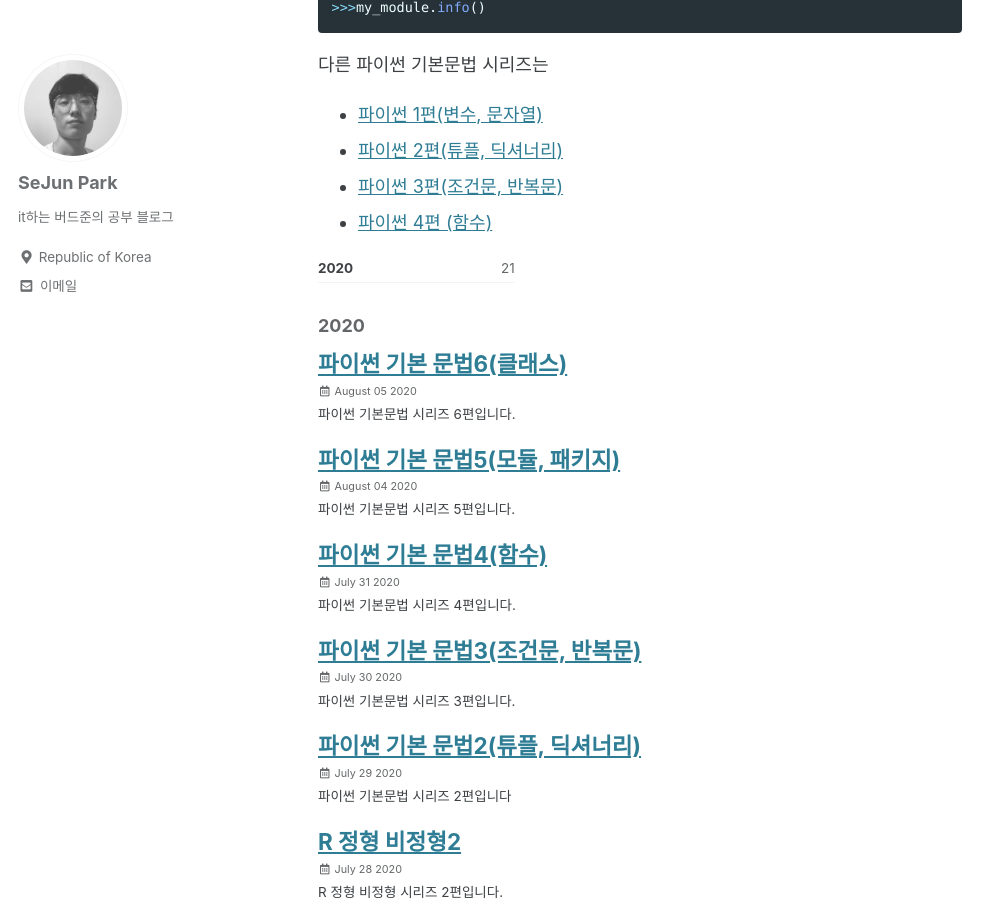
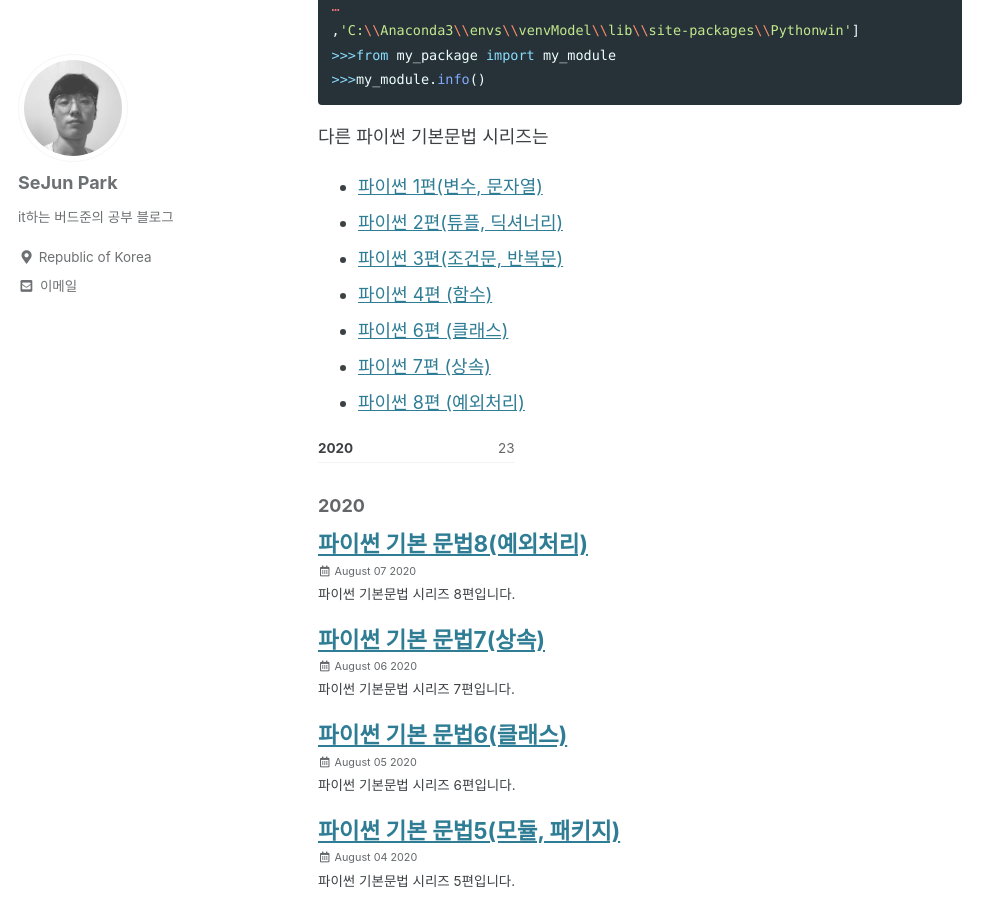
Before and after one commit to pkt369/temp_pkt369.github.io, a Jekyll site: the page built from _posts/2020-08-04-pythonBasic5.md, in a window 1280 px wide and 900 px high, scrolled down 2717 px. Shown: the whole window, without its empty margins (0-1006 px from the left). Built offline with Jekyll 4.4.1, drawn with Linux system fonts in a browser that asks for light colours; cached includes are drawn as plain includes; comment, search, counter and statistics services are not loaded; some of the changed lines change nothing that is shown; some of the changed text lies outside the part shown.

Commit message:
pythonBasic8

````diff
--- a/_posts/2020-07-29-pythonBasic2.md
+++ b/_posts/2020-07-29-pythonBasic2.md
@@ -18,6 +18,8 @@ categoris : python
 - [파이썬 4편 (함수)](https://pkt369.github.io/pythonBasic4/)
 - [파이썬 5편 (모듈, 패키지)](https://pkt369.github.io/pythonBasic5/)
 - [파이썬 6편 (클래스)](https://pkt369.github.io/pythonBasic6/)
+- [파이썬 7편 (상속)](https://pkt369.github.io/pythonBasic7/)
+- [파이썬 8편 (예외처리)](https://pkt369.github.io/pythonBasic8/)
 
 
 <h4>튜플(Tuple)</h4>
@@ -132,3 +134,5 @@ print(longitude) --> 126.986
 - [파이썬 4편 (함수)](https://pkt369.github.io/pythonBasic4/)
 - [파이썬 5편 (모듈, 패키지)](https://pkt369.github.io/pythonBasic5/)
 - [파이썬 6편 (클래스)](https://pkt369.github.io/pythonBasic6/)
+- [파이썬 7편 (상속)](https://pkt369.github.io/pythonBasic7/)
+- [파이썬 8편 (예외처리)](https://pkt369.github.io/pythonBasic8/)
--- a/_posts/2020-07-30-pythonBasic3.md
+++ b/_posts/2020-07-30-pythonBasic3.md
@@ -18,6 +18,8 @@ categoris : Python
 - [파이썬 4편 (함수)](https://pkt369.github.io/pythonBasic4/)
 - [파이썬 5편 (모듈, 패키지)](https://pkt369.github.io/pythonBasic5/)
 - [파이썬 6편 (클래스)](https://pkt369.github.io/pythonBasic6/)
+- [파이썬 7편 (상속)](https://pkt369.github.io/pythonBasic7/)
+- [파이썬 8편 (예외처리)](https://pkt369.github.io/pythonBasic8/)
 
 <h4>조건문</h4>
 
@@ -136,3 +138,5 @@ items()는 키와 값을 둘다 반환하는 메소드이다. 따라서 포문
 - [파이썬 4편 (함수)](https://pkt369.github.io/pythonBasic4/)
 - [파이썬 5편 (모듈, 패키지)](https://pkt369.github.io/pythonBasic5/)
 - [파이썬 6편 (클래스)](https://pkt369.github.io/pythonBasic6/)
+- [파이썬 7편 (상속)](https://pkt369.github.io/pythonBasic7/)
+- [파이썬 8편 (예외처리)](https://pkt369.github.io/pythonBasic8/)
--- a/_posts/2020-07-31-pythonBasic4.md
+++ b/_posts/2020-07-31-pythonBasic4.md
@@ -20,6 +20,8 @@ comments : true
 - [파이썬 3편(조건문, 반복문)](https://pkt369.github.io/pythonBasic3/)
 - [파이썬 5편 (모듈, 패키지)](https://pkt369.github.io/pythonBasic5/)
 - [파이썬 6편 (클래스)](https://pkt369.github.io/pythonBasic6/)
+- [파이썬 7편 (상속)](https://pkt369.github.io/pythonBasic7/)
+- [파이썬 8편 (예외처리)](https://pkt369.github.io/pythonBasic8/)
 
 <h3>함수</h3>
 
@@ -214,3 +216,5 @@ pass 를 통해서 클래스나 함수를 비울수 있으나 사용을하면
 - [파이썬 3편(조건문, 반복문)](https://pkt369.github.io/pythonBasic3/)
 - [파이썬 5편 (모듈, 패키지)](https://pkt369.github.io/pythonBasic5/)
 - [파이썬 6편 (클래스)](https://pkt369.github.io/pythonBasic6/)
+- [파이썬 7편 (상속)](https://pkt369.github.io/pythonBasic7/)
+- [파이썬 8편 (예외처리)](https://pkt369.github.io/pythonBasic8/)
--- a/_posts/2020-08-04-pythonBasic5.md
+++ b/_posts/2020-08-04-pythonBasic5.md
@@ -20,6 +20,8 @@ comments : true
 - [파이썬 3편(조건문, 반복문)](https://pkt369.github.io/pythonBasic3/)
 - [파이썬 4편 (함수)](https://pkt369.github.io/pythonBasic4/)
 - [파이썬 6편 (클래스)](https://pkt369.github.io/pythonBasic6/)
+- [파이썬 7편 (상속)](https://pkt369.github.io/pythonBasic7/)
+- [파이썬 8편 (예외처리)](https://pkt369.github.io/pythonBasic8/)
 
 <h4>모듈(Module)</h4>
 
@@ -103,3 +105,6 @@ exam)
 - [파이썬 2편(튜플, 딕셔너리)](https://pkt369.github.io/pythonBasic2/)
 - [파이썬 3편(조건문, 반복문)](https://pkt369.github.io/pythonBasic3/)
 - [파이썬 4편 (함수)](https://pkt369.github.io/pythonBasic4/)
+- [파이썬 6편 (클래스)](https://pkt369.github.io/pythonBasic6/)
+- [파이썬 7편 (상속)](https://pkt369.github.io/pythonBasic7/)
+- [파이썬 8편 (예외처리)](https://pkt369.github.io/pythonBasic8/)
--- a/_posts/2020-08-05-pythonBasic6.md
+++ b/_posts/2020-08-05-pythonBasic6.md
@@ -20,6 +20,8 @@ comments : true
 - [파이썬 3편(조건문, 반복문)](https://pkt369.github.io/pythonBasic3/)
 - [파이썬 4편 (함수)](https://pkt369.github.io/pythonBasic4/)
 - [파이썬 5편 (모듈, 패키지)](https://pkt369.github.io/pythonBasic5/)
+- [파이썬 7편 (상속)](https://pkt369.github.io/pythonBasic7/)
+- [파이썬 8편 (예외처리)](https://pkt369.github.io/pythonBasic8/)
 
 <br>
 
@@ -136,3 +138,5 @@ if __name__ == '__main__':
   - [파이썬 3편(조건문, 반복문)](https://pkt369.github.io/pythonBasic3/)
   - [파이썬 4편 (함수)](https://pkt369.github.io/pythonBasic4/)
   - [파이썬 5편 (모듈, 패키지)](https://pkt369.github.io/pythonBasic5/)
+  - [파이썬 7편 (상속)](https://pkt369.github.io/pythonBasic7/)
+  - [파이썬 8편 (예외처리)](https://pkt369.github.io/pythonBasic8/)
--- /dev/null
+++ b/_posts/2020-08-06-pythonBasic7.md
@@ -0,0 +1,299 @@
+---
+
+layout : posts
+
+title : "파이썬 기본 문법7(상속)"
+
+date : 2020-08-06
+
+categoris : Python
+
+comments : true
+
+---
+
+파이썬 기본문법 시리즈 7편입니다.
+
+다른 파이썬 기본문법 시리즈는
+- [파이썬 1편(변수, 문자열)](https://pkt369.github.io/pythonBasic1/)
+- [파이썬 2편(튜플, 딕셔너리)](https://pkt369.github.io/pythonBasic2/)
+- [파이썬 3편(조건문, 반복문)](https://pkt369.github.io/pythonBasic3/)
+- [파이썬 4편 (함수)](https://pkt369.github.io/pythonBasic4/)
+- [파이썬 5편 (모듈, 패키지)](https://pkt369.github.io/pythonBasic5/)
+- [파이썬 6편 (클래스)](https://pkt369.github.io/pythonBasic6/)
+- [파이썬 8편 (예외처리)](https://pkt369.github.io/pythonBasic8/)
+
+<h3>상속</h3>
+
+**정의**
+- class 기반 클래스: #멤버 정의
+- class 파생클래스(기반클래스):
+  - 아무 멤버를 정의하지 않아도 기반 클래스의 모든 것을 물려받아 갖게 됨.
+  - 단, private 멤버(__ 로 시작되는 이름을 갖는 멤버)는 제외.
+
+```python
+class Base:
+  def __init__(self):
+    print(self)
+    self.message = "Hello, World"
+
+  def print_message(self):
+    print(self.message)
+
+class Derived(Base):
+  pass
+
+if __name__ == '__main__':
+  base = Base()
+  base.print_message()
+
+  a = Derived()
+  a.print_message()
+```
+
+위의 코드를 보시면 `Derived(Base)`를 통해 상속을 받고 `main`에서 `pass`를 적었음에도 불구하고 `Base`의 함수를 쓰고 있는 것을 볼 수 있습니다.
+
+<br>
+
+**다형성**
+- 여러가지 형태를 가질 수 있는 능력
+
+```python
+# 다형성(Polymorphism)
+class ArmorSuite:
+  def armor(self):
+    print('armored.')
+
+class IronMan(ArmorSuite):
+  pass
+
+def get_armored(suite):
+  suite.armor()
+
+if __name__ == '__main__':
+  suite = ArmorSuite()
+  get_armored(suite)
+
+  iron_man = IronMan()
+  get_armored(iron_man)
+```
+
+위의 코드를 보면 IronMan에서 상속을 받아서 다른 클래스지만 같은 결과값을 가져오는 것을 알수 있다.
+
+같은 모양의 코드가 다른 기능을 하는것이 다형성이다.
+
+<br>
+
+**super()**
+- 부모클래스의 객체 역할을 하는 프록시(Proxy)를 반환하는 내장 함수.
+
+```python
+class A:
+    def __init__(self):
+        print("A.__init__()")
+        self.message = "Hello"
+
+class B(A):
+    def __init__(self):
+        super().__init__()      #A.__init__(self)
+        print("B.__init__()")
+
+        print("self.message is "+ self.message)
+
+if __name__ =="__main__":
+    obj = B()
+
+    print(obj.message)
+```
+
+위의 코드를 보면 `self.message`가 생성자에 있는데 A 클래스를 생성하지않아서 B에서 생성을 해서 사용하는 것을 볼수 있다.
+
+클래스가 생성되지 않으면 `self.message`가 생성이 되지 않는다는 것을 알 수 있다.
+
+<br>
+
+**다중 상속**
+- 자식클래스 하나가 여러 부모 클래스로부터 상속받는 것.
+
+```python
+class A:
+  pass
+
+class B:
+  pass
+
+class C:
+  pass
+
+class D(A,B,C):
+  pass
+```
+
+만약 A에 있는 함수가 B에도 똑같은 이름의 함수가 있다면 매개변수에서 앞에 있는 A의 함수를 사용하게 된다.
+
+<br>
+
+**오버라이딩**
+- 부모클래스로 부터 상속받은 메서드를 다시 자식 클래스에 정의하는것
+
+```python
+class A:
+  def message(self):
+    print("A")
+
+class B(A):
+  def message(self):
+    print("B")
+
+if __name__=='__main__':
+  B().message()
+```
+
+위의 코드의 답은 B가 나온다. 똑같은 이름의 message를 상속받지만 오버라이딩하면서 A의 기능에서 변경해서 사용했다.
+
+<br>
+
+**데코레이터**
+- 함수를 꾸미는 객체
+- `__call__()` 메서드를 구현하는 클래스
+  - 객체를 함수 호출 방식으로 사용하게 만드는 메서드
+
+```python
+class Callable:
+    def __call__(self):
+        print("I am called")
+
+if __name__ == '__main__':
+    obj = Callable()
+    obj()
+```
+
+위의 코드를 보면 obj()를 볼수 있는데 `obj()`를 부르면 call의 메서드를 부르게 된다.
+
+응용)
+
+```python
+class MyDecorator:
+    def __init__(self, f):
+        print("Initializing MyDecorator...")
+        self.func = f #MyDecorator의 func 데이터 속성이 print_hello를 받아둠.
+
+    def __call__(self):
+        print("Begin:{0}".format(self.func.__name__))
+
+        self.func() # __call()__ 메서드가 호출되면 생성자에서 저장해둔 함수
+
+        print("End:{0}".format(self.func.__name__))
+
+def print_hello():
+        print("Hello")
+
+if __name__=='__main__':
+    print_hello2 = MyDecorator(print_hello)
+
+    print_hello2()
+```
+
+```python
+class MyDecorator:
+    def __init__(self, f):
+        print("Initializing MyDecorator...")
+        self.func= f
+
+    def __call__(self):
+        print("Begin:{0}".format(self.func.__name__))
+        self.func()
+        print("End:{0}".format(self.func.__name__))
+
+@MyDecorator
+def print_hello():
+    print("hello!!!!")
+
+if __name__ == '__main__':
+    print_hello()
+```
+
+위 코드에서는 일반 코드이고 밑에 코드는 @데코레이션을 사용한 코드입니다. 보시면 간결해지신것을 보실수 있습니다.
+
+두개다 같은
+`Initializing MyDecorator...`
+`Begin:print_hello`
+`hello!!!!`
+`End:print_hello`
+가 나오게 됩니다.
+
+<br>
+
+**for문 순회 가능 객체 만들기**
+예)
+- list
+```python
+list = [1, 2, 3]
+for e in list:
+  print(e)
+```
+
+- iterator()
+
+```python
+iterator = range(3).__iter__() print(iterator.__next__()) print(iterator.__next__()) print(iterator.__next__()) print(iterator.__next__()) # error
+```
+
+위의 코드를 보면 이터레이터는 없는 인덱스값을 찾으면 오류가 걸리는 것을 알수 있다.
+
+- 제너레이터(Generator)
+
+```python
+def generator():
+    yield 0 # __iterator__가 생성된다고 생각을 하면 된다.
+    yield 1
+    yield 2
+    yield 3
+
+iterator = generator()
+print(iterator.__next__())
+print(iterator.__next__())
+print(iterator.__next__())
+print(iterator.__next__())
+```
+
+위의 코드를 보면 `yield`가 이터레이터 인덱스 갯수를 하나 늘려준다고 생각을하면 된다.
+
+그러면서 뒤에있는 숫자값을 넣어줘서 인데스0번은 0의 값을 가지게 된다.
+
+<br>
+
+**상속의 조건 : 추상 기반 클래스**
+- 자식 클래스가 갖춰야 할 특징(메서드)을 강제하는 기능.
+- 강제 조건 규약에 따르지 않으면 TypeError 예외 발생.
+- metaclass = ABCMeta 클래스와 @abstractmethod 데코레이터를 이용
+
+```python
+from abc import ABCMeta
+from abc import abstractmethod
+
+class AbstractDuck(metaclass=ABCMeta):
+    @abstractmethod
+    def Quack(self):
+        pass
+
+class Duck(AbstractDuck):
+    def Quack(self):
+        print("[Duck] Quack")
+
+if __name__=='__main__':
+    duck = Duck()
+    duck.Quack()
+```
+
+위의 코드를 보면 `AbstractDuck(metaclass=ABCMeta)`를 볼수 있다. metaclass=ABCMeta와 @abstractmethod를 이용하면 강제성을 지닐 수 있다.
+
+
+다른 파이썬 기본문법 시리즈는
+- [파이썬 1편(변수, 문자열)](https://pkt369.github.io/pythonBasic1/)
+- [파이썬 2편(튜플, 딕셔너리)](https://pkt369.github.io/pythonBasic2/)
+- [파이썬 3편(조건문, 반복문)](https://pkt369.github.io/pythonBasic3/)
+- [파이썬 4편 (함수)](https://pkt369.github.io/pythonBasic4/)
+- [파이썬 5편 (모듈, 패키지)](https://pkt369.github.io/pythonBasic5/)
+- [파이썬 6편 (클래스)](https://pkt369.github.io/pythonBasic6/)
+- [파이썬 8편 (예외처리)](https://pkt369.github.io/pythonBasic8/)
--- /dev/null
+++ b/_posts/2020-08-07-pythonBasic8.md
@@ -0,0 +1,202 @@
+---
+
+layout : posts
+
+title : "파이썬 기본 문법8(예외처리)"
+
+date : 2020-08-07
+
+categoris : Python
+
+comments : true
+
+---
+
+파이썬 기본문법 시리즈 8편입니다.
+
+다른 파이썬 기본문법 시리즈는
+- [파이썬 1편(변수, 문자열)](https://pkt369.github.io/pythonBasic1/)
+- [파이썬 2편(튜플, 딕셔너리)](https://pkt369.github.io/pythonBasic2/)
+- [파이썬 3편(조건문, 반복문)](https://pkt369.github.io/pythonBasic3/)
+- [파이썬 4편 (함수)](https://pkt369.github.io/pythonBasic4/)
+- [파이썬 5편 (모듈, 패키지)](https://pkt369.github.io/pythonBasic5/)
+- [파이썬 6편 (클래스)](https://pkt369.github.io/pythonBasic6/)
+- [파이썬 7편 (상속)](https://pkt369.github.io/pythonBasic7/)
+
+<h3>예외처리</h3>
+
+- 문법적으로 문제가 없는 코드를 실행하는 중에 발생하는 오류
+- 예외처리 구문
+
+**1.**
+
+```python
+try:
+  #문제가 없을 경우 실행 할 코드
+except:
+  # 문제가 생겼을 때 실행 할 코드
+```
+
+**2.**
+
+```python
+try:
+  # 문제가 없을 경우 실행 할 코드
+except 예외형식1:
+  # 문제가 생겼을 때 실행 할 코드
+except 예외형식2:
+  # 문제가 생겼을 때 실행 할 코드
+
+my_list = [1, 2, 3]
+try:
+  print("첨자를 입력하세요:")
+  index = int(input())
+  print(my_list[index] / 0)
+except ZeroDivisionError:
+  print("0으로 나눌 수 없습니다.")
+except IndexError:
+  print("잘못된 첨자입니다.")
+```
+
+**3.**
+
+```python
+try:
+  # 문제가 없을 경우 실행 할 코드
+except 예외형식1 as e:
+  # 문제가 생겼을 때 실행 할 코드
+except 예외형식2 as e:
+  # 문제가 생겼을 때 실행 할 코드
+
+my_list = [1, 2, 3]
+try:
+  print("첨자를 입력하세요:")
+  index = int(input())
+  print(my_list[index] / 0)
+except ZeroDivisionError as e:
+  print("0으로 나눌 수 없습니다. ({0})".format(e))
+except IndexError as e:
+  print("잘못된 첨자입니다. ({0})".format(e))
+```
+
+이 경우 오류 메세지의 내용까지 알고싶을때 사용하는 것이다. e에 오류값이 들어가서 같이 반환을 하게 된다.
+
+**4.**
+
+```python
+try:
+  # 실행할 코드 블록
+except:
+  # 예외 처리 코드 블록
+else:
+  # except절을 만나지 않았을 경우 실행하는 코드 블록
+
+  my_list = [1, 2, 3]
+
+try:
+  print("첨자를 입력하세요:")
+  index = int(input())
+  print("my_list[{0}]: {1}".format(index, my_list[index]))
+except Exception as err:
+  print("예외가 발생했습니다 ({0})".format(err))
+else:
+  print("리스트의 요소 출력에 성공했습니다.")
+```
+
+try에서 코드를 실행해서 오류가 걸리면 except로 가고, 아니면 else로 간다.
+
+**5.**
+
+```python
+# 반드시 실행되는 finally
+
+try:
+    # 코드 블록
+except:
+    # 코드 블록
+else:
+    # 코드 블록
+finally:
+    # 코드 블록
+
+my_list = [1, 2, 3]
+
+try:
+  print("첨자를 입력하세요:")
+  index = int(input())
+  print("my_list[{0}]: {1}".format(index, my_list[index]))
+except Exception as err:
+  print("예외가 발생했습니다 ({0})".format(err))
+finally:
+  print("어떤 일이 있어도 마무리합니다.")
+
+```
+
+try문이 오류이던지 아니던지 finally는 무조건 실행이 되는 코드이다.
+
+**6.** 예외 발생 시키기
+
+```python
+try:
+    raise Exception("예외를 일으킵니다.")
+except Exception as e:
+    print("예외가 발생하였습니다. :{0}".format(e))
+
+# 2.
+try:
+    # 예외 발생
+
+except:
+    raise
+
+def some_function():
+    print("1~10 사이의 수를 입력하세요:")
+    num = int(input())
+    if num < 1 or num > 10:
+        raise Exception("유효하지 않은 숫자입니다.: {0}".format(num))
+    else:
+        print("입력한 수는 {0}입니다.".format(num))
+
+
+def some_function_caller():
+    try:
+        some_function()
+    except Exception as err:
+        print("1) 예외가 발생했습니다. {0}".format(err))
+        raise
+```
+
+위의 코드를 보면 raise를 통해 무조건 예외를 발생시키는 것을 알 수 있다.
+
+**7.**
+사용자 정의 예외 발생
+
+```python
+# 사용자 정의 예외 형식
+
+class MyException(Exception):
+    def __init__(self):
+        super().__init__("MyException이 발생했습니다.")
+
+if everything_is_fine == False:
+    raise MyException()
+
+```
+
+위의 코드를 보면 Exception을 상속받아 오버라이딩을 하고 있는 것을 볼수 있다.
+
+
+
+
+
+
+
+
+다른 파이썬 기본문법 시리즈는
+- [파이썬 1편(변수, 문자열)](https://pkt369.github.io/pythonBasic1/)
+- [파이썬 2편(튜플, 딕셔너리)](https://pkt369.github.io/pythonBasic2/)
+- [파이썬 3편(조건문, 반복문)](https://pkt369.github.io/pythonBasic3/)
+- [파이썬 4편 (함수)](https://pkt369.github.io/pythonBasic4/)
+- [파이썬 5편 (모듈, 패키지)](https://pkt369.github.io/pythonBasic5/)
+- [파이썬 6편 (클래스)](https://pkt369.github.io/pythonBasic6/)
+- [파이썬 7편 (상속)](https://pkt369.github.io/pythonBasic7/)
````
